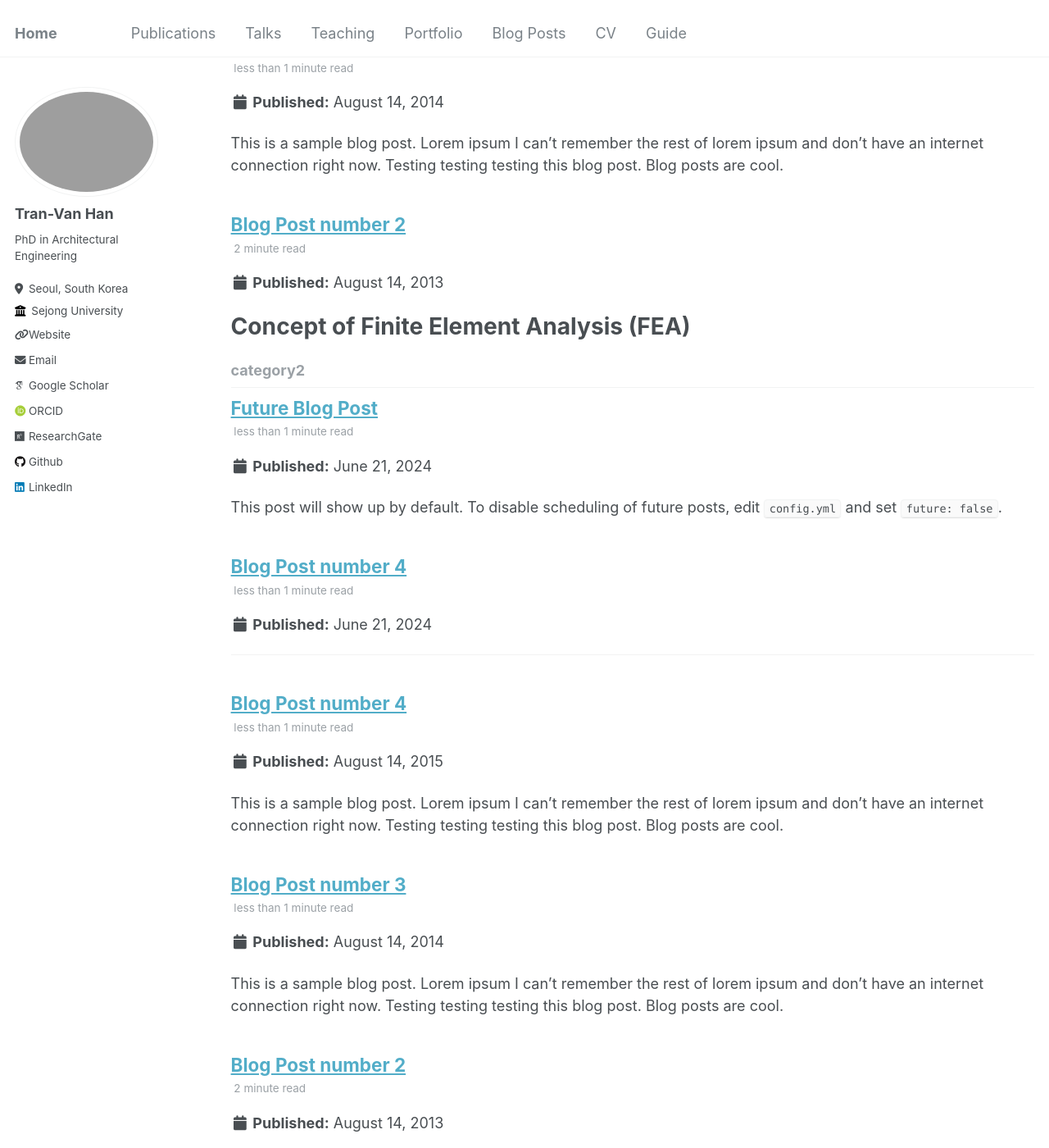
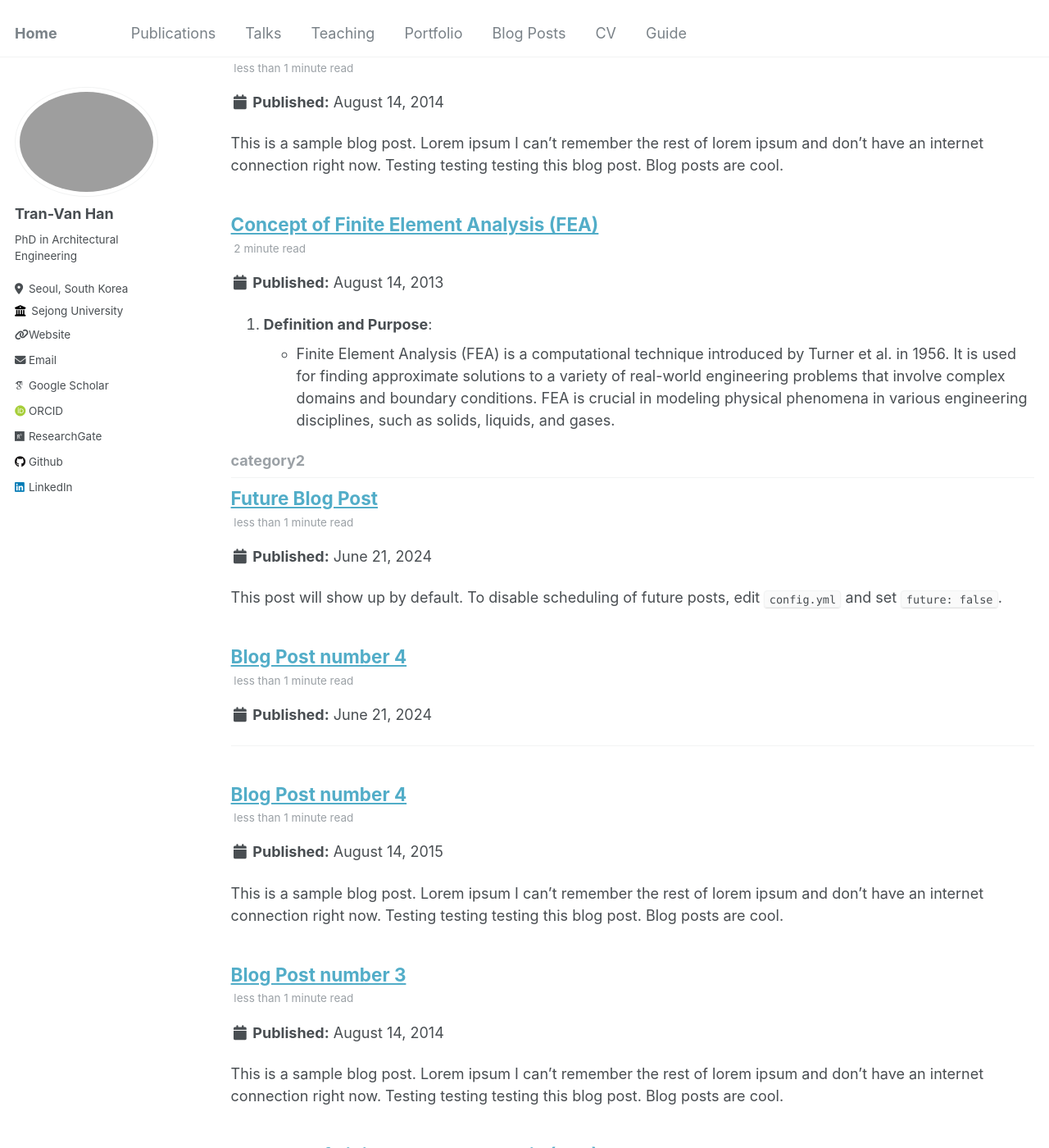
Before and after one commit to tranhan1405/tranhan1405.github.io, a Jekyll site: the page built from _pages/tag-archive.html, in a window 1280 px wide and 1400 px high, scrolled down 743 px. Shown: the whole window at 82% size. Built offline with Jekyll 4.4.1, drawn with Linux system fonts in a browser that asks for light colours; some web fonts are replaced; some of the changed text lies outside the part shown.

Commit message:
Update 2013-08-14-blog-post-2.md

```diff
--- a/_posts/2013-08-14-blog-post-2.md
+++ b/_posts/2013-08-14-blog-post-2.md
@@ -1,5 +1,5 @@
 ---
-title: 'Blog Post number 2'
+title: 'Concept of Finite Element Analysis (FEA)'
 date: 2013-08-14
 permalink: /posts/2013/08/blog-post-2/
 tags:
```
Also changed, not shown: other parts of _posts/2013-08-14-blog-post-2.md (+1 -2 lines).
